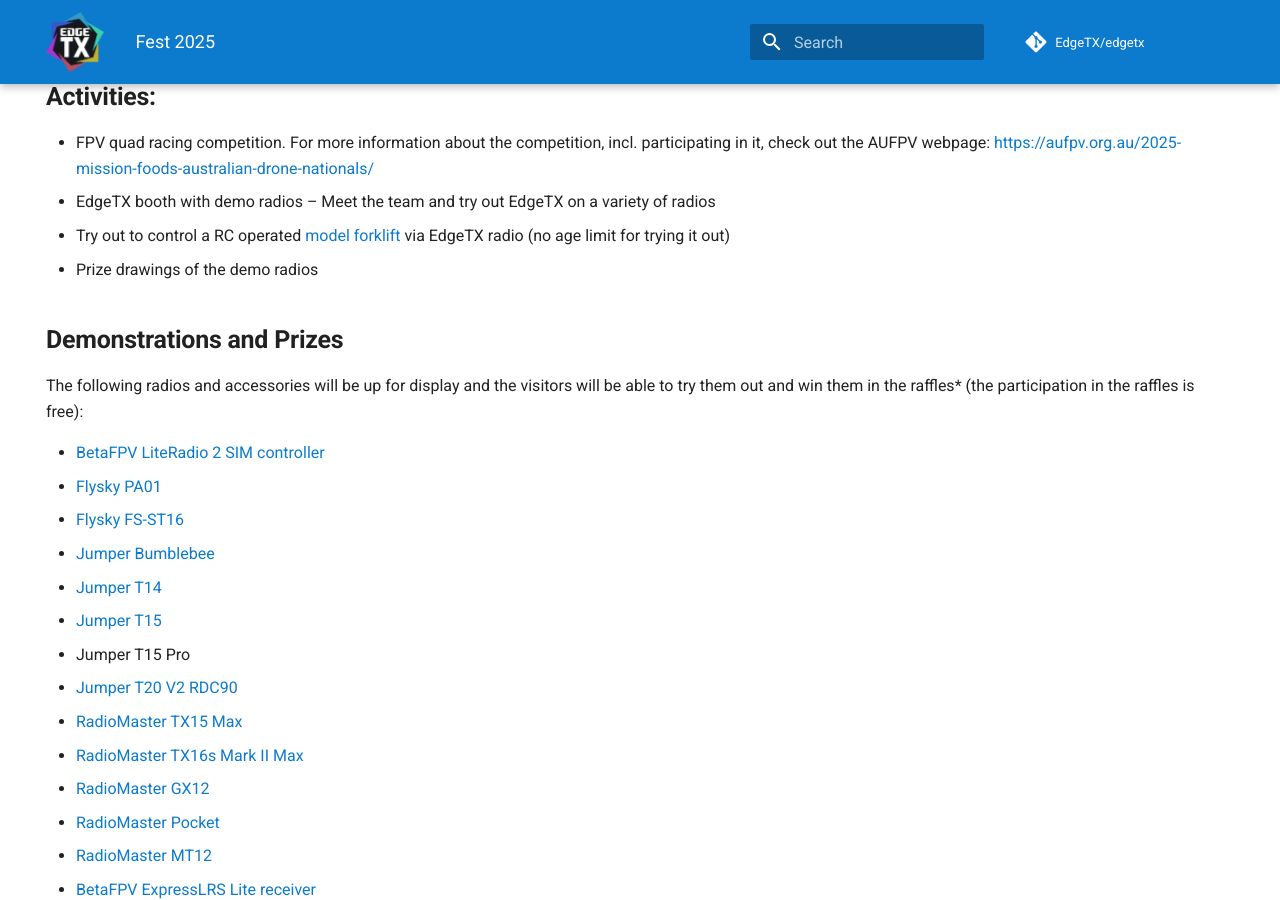
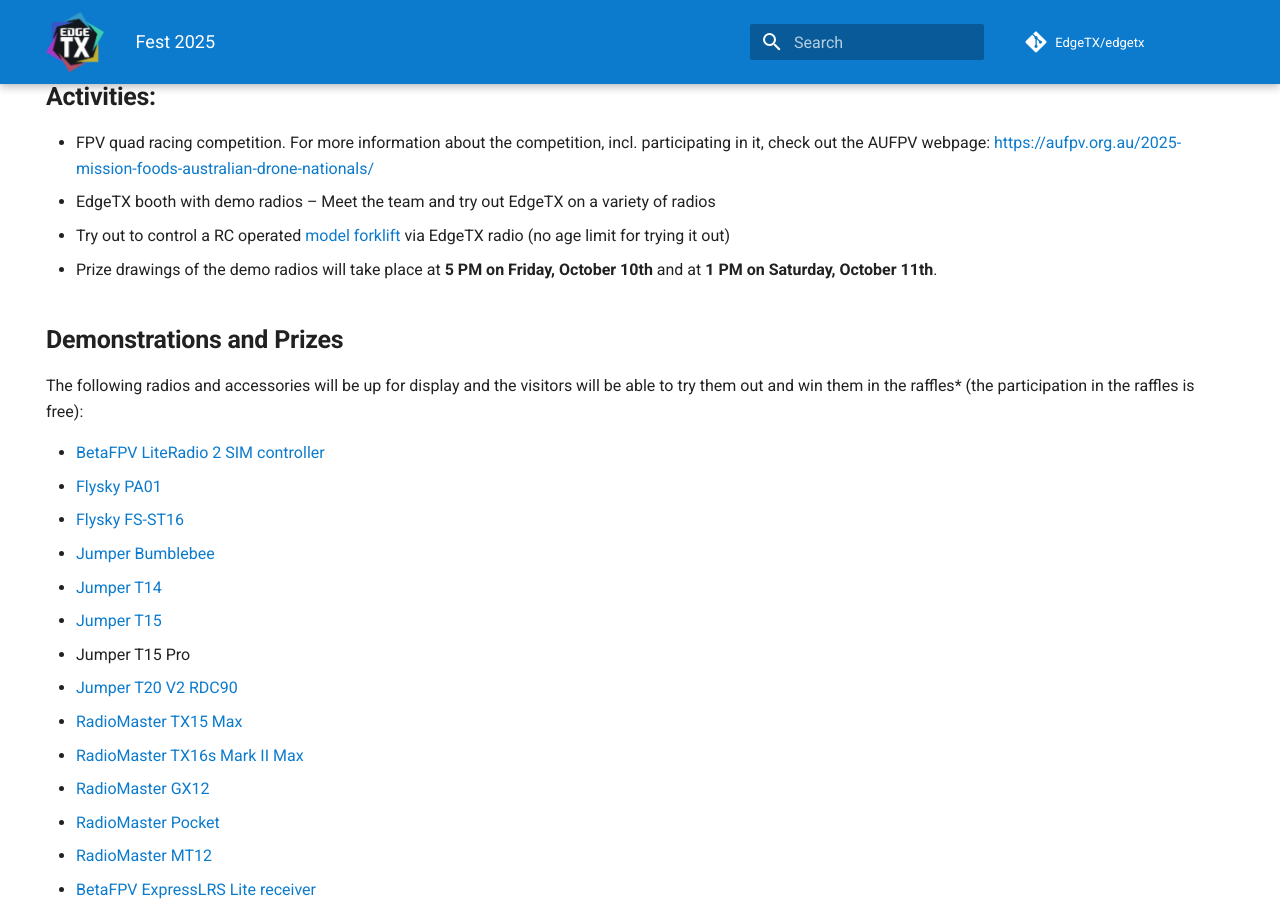
Before and after one commit to EdgeTX/edgetx.github.io, an MkDocs documentation site: the page built from docs/fest2025.md, in a window 1280 px wide and 900 px high, scrolled down 1221 px. Built offline with MkDocs 1.6.1 and Material for MkDocs 9.7.7, drawn with Linux system fonts in a browser that asks for light colours; comment, search, counter and statistics services are not loaded.

Commit message:
The times of the raffles

```diff
--- a/docs/fest2025.md
+++ b/docs/fest2025.md
@@ -32,7 +32,7 @@
 - FPV quad racing competition. For more information about the competition, incl. participating in it, check out the AUFPV webpage: [https://aufpv.org.au/2025-mission-foods-australian-drone-nationals/](https://aufpv.org.au/2025-mission-foods-australian-drone-nationals/)
 - EdgeTX booth with demo radios – Meet the team and try out EdgeTX on a variety of radios
 - Try out to control a RC operated [model forklift](https://makerworld.com/de/models/1395994-cyberbrick-official-forklift) via EdgeTX radio (no age limit for trying it out)
-- Prize drawings of the demo radios
+- Prize drawings of the demo radios will take place at **5 PM on Friday, October 10th** and at **1 PM on Saturday, October 11th**.
 
 ## **Demonstrations and Prizes**
 
```
